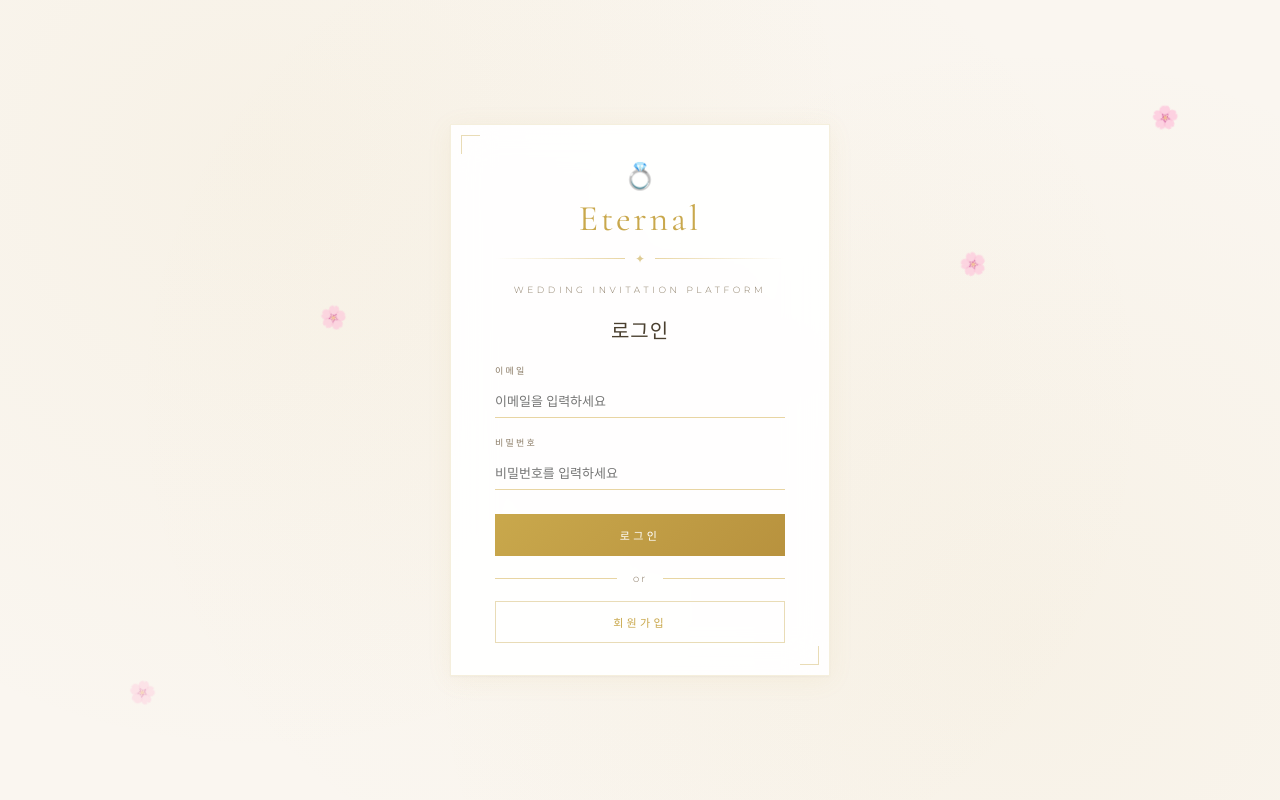
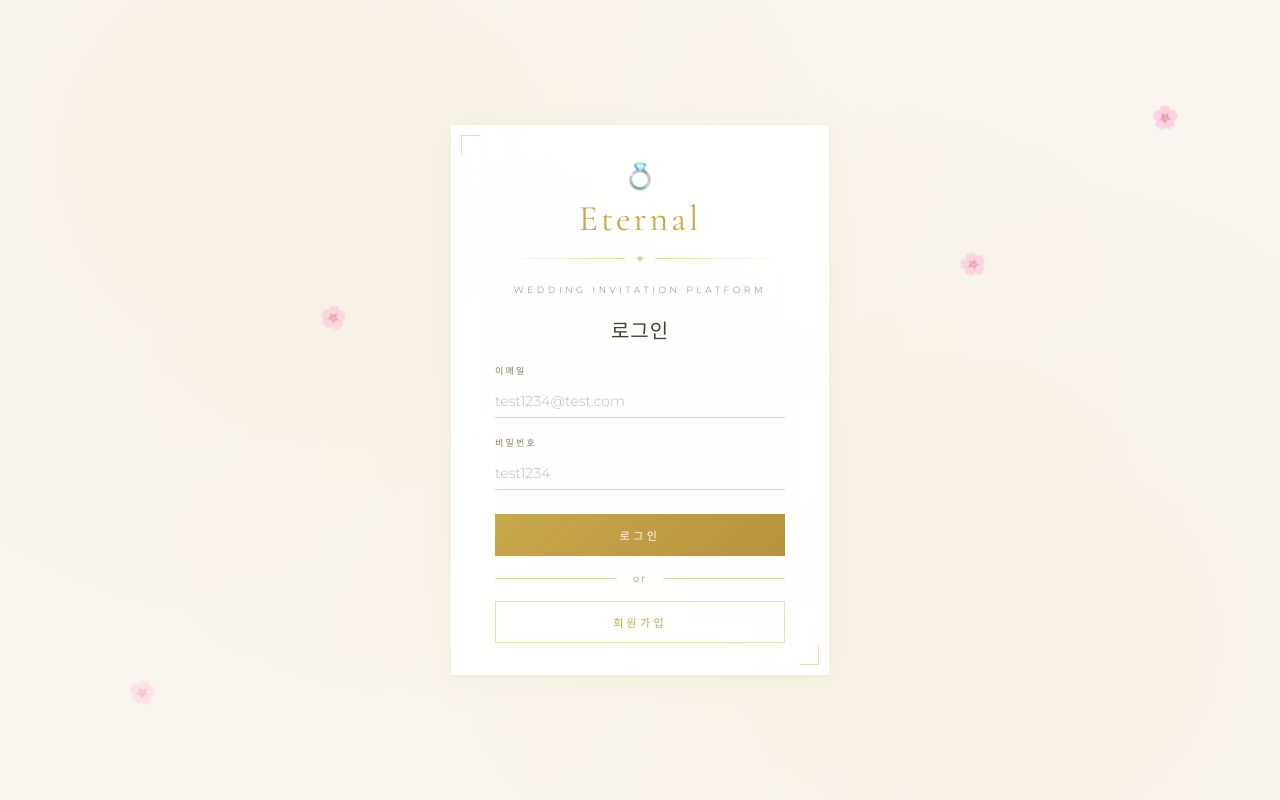
Before and after one commit to yunniku/django-wedding-platform, a Django app: page / in a window 1280 px wide. Run offline with Django 5.2, Linux system fonts and the light colour scheme; some libraries are stand-ins or nearby versions; some web fonts are replaced.

Commit message:
login placeholder 테스트 계정 추가

```diff
--- a/templates/accounts/login.html
+++ b/templates/accounts/login.html
@@ -41,11 +41,11 @@
         {% csrf_token %}
         <div class="form-group">
           <label>이메일</label>
-          <input type="email" name="email" placeholder="이메일을 입력하세요" required>
+          <input type="email" name="email" placeholder="test1234@test.com" required>
         </div>
         <div class="form-group">
           <label>비밀번호</label>
-          <input type="password" name="password" placeholder="비밀번호를 입력하세요" required>
+          <input type="password" name="password" placeholder="test1234" required>
         </div>
         <button type="submit" class="btn-auth-primary">로그인</button>
       </form>
@@ -56,4 +56,12 @@
     </div>
   </div>
 </div>
+
+<style>
+input::placeholder {
+  color: #BBBBBB;
+  font-size: 0.875rem;
+}
+</style>
+
 {% endblock %}
```
